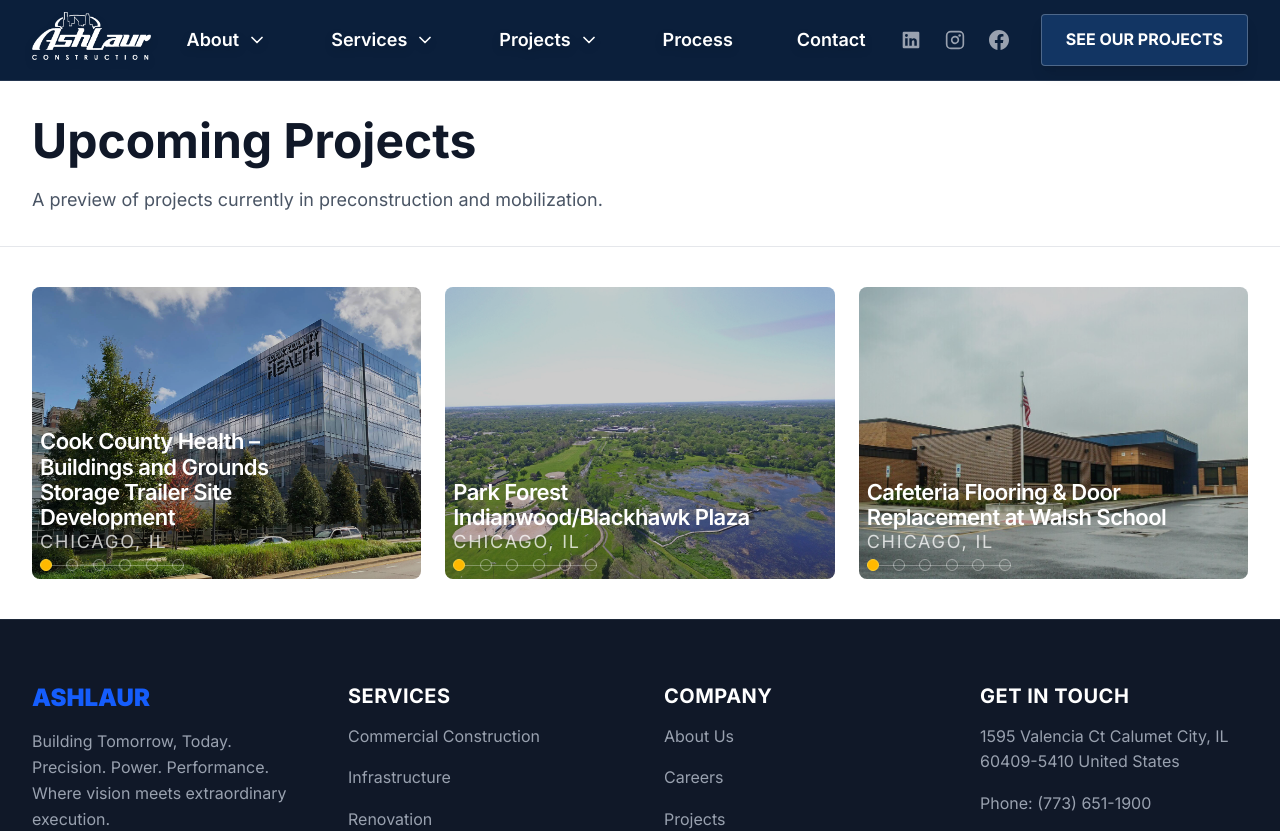
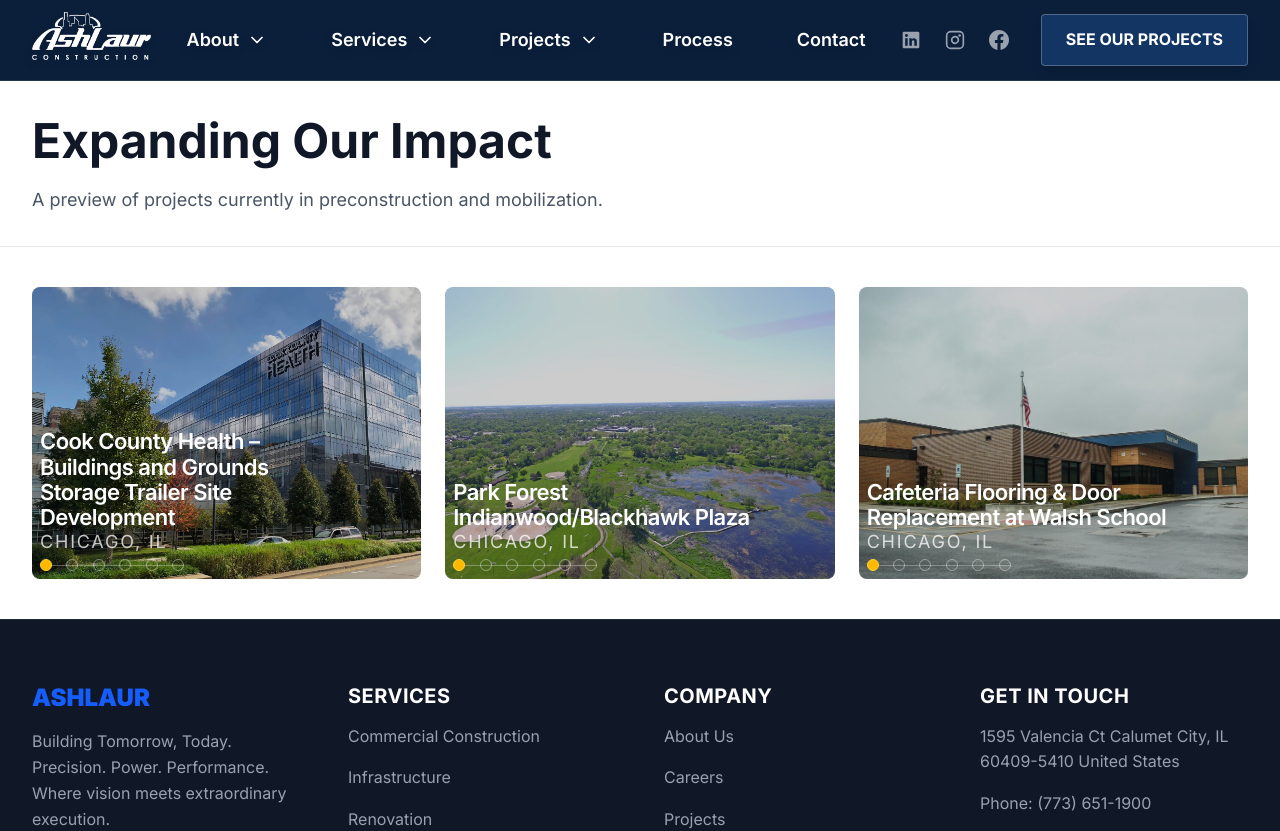
Before and after one commit to bpeters19/ashlaurwebsite, a Next.js app: page /projects/upcoming in a window 1280 px wide. Shown: the top 831 px of the page. Built offline with nearby package versions, Linux system fonts and the light colour scheme.

Commit message:
Update upcoming projects header copy

```diff
--- a/app/projects/upcoming/page.tsx
+++ b/app/projects/upcoming/page.tsx
@@ -23,7 +23,7 @@
 			<main className="pt-20">
 				<section className="bg-white border-b border-gray-200 py-8">
 					<div className="max-w-7xl mx-auto px-4 sm:px-6 lg:px-8">
-						<h1 className="text-4xl md:text-5xl font-bold text-gray-900 mb-2">Upcoming Projects</h1>
+						<h1 className="text-4xl md:text-5xl font-bold text-gray-900 mb-2">Expanding Our Impact</h1>
 						<p className="text-lg text-gray-600">A preview of projects currently in preconstruction and mobilization.</p>
 					</div>
 				</section>
```
